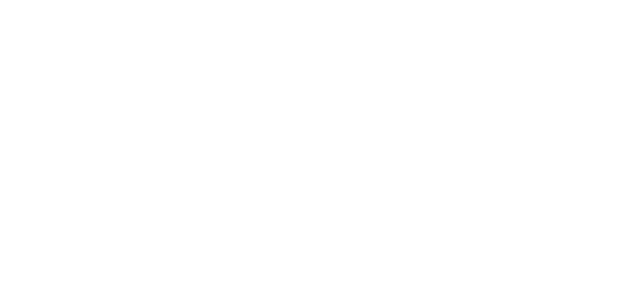
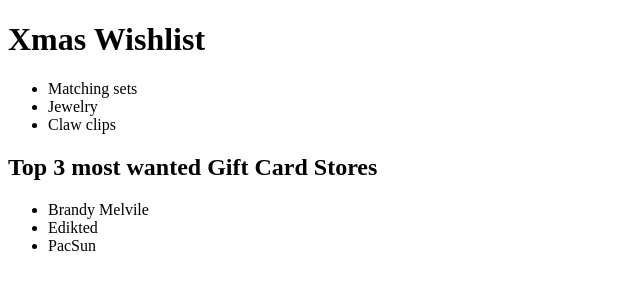
Before and after one commit to ludoo-code/1-3-HTML-Lists, a plain HTML site: page index.html in a window 1280 px wide. Shown: the whole page, without its empty margins (0-640 px from the left). Drawn offline with Linux system fonts and the light colour scheme.

Commit message:
updated wishlist

```diff
--- a/index.html
+++ b/index.html
@@ -1,12 +1,28 @@
 <!DOCTYPE HTML>
 <html>
     <head>
-        <title>Challenge: Wishlist</title>
+        <title>Xmas Wishlist</title>
         <meta charset="utf-8">
     </head>
     <body>
+        <h1> Xmas Wishlist</h1>
+        <ul>
+            <li>Matching sets</li>
+            <li>Jewelry</li>
+            <li>Claw clips</li>
+        </ul>
+
+
+        <h2>Top 3 most wanted Gift Card Stores</h2>
+
+        <ul>
+        <ol></ol>
+            <li>Brandy Melvile </li>
+            <li>Edikted </li>
+            <li>PacSun</li>
 
 
 
+        </ul>
     </body>
 </html>
```
